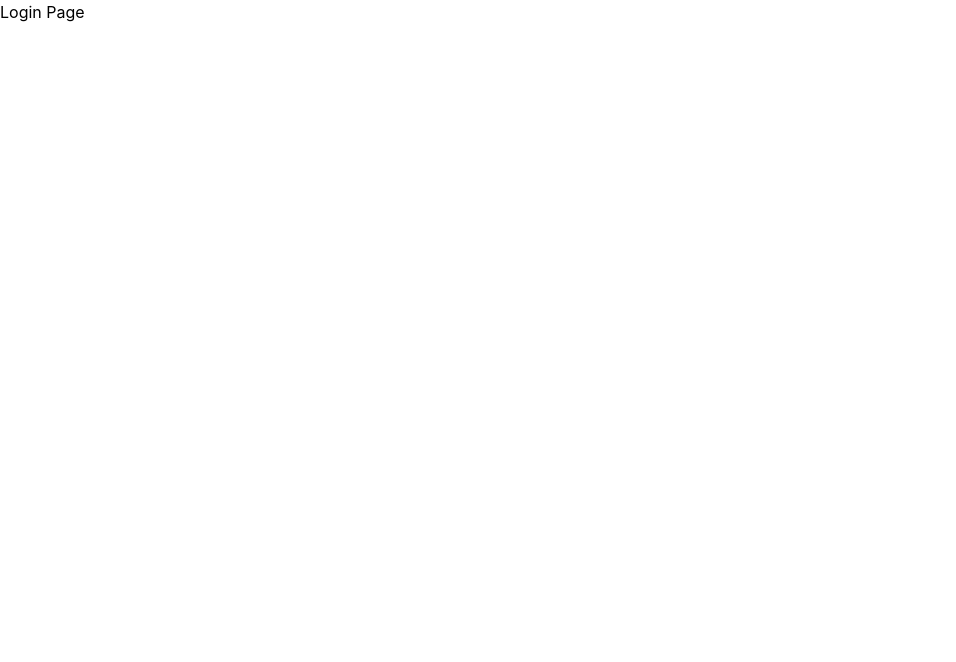
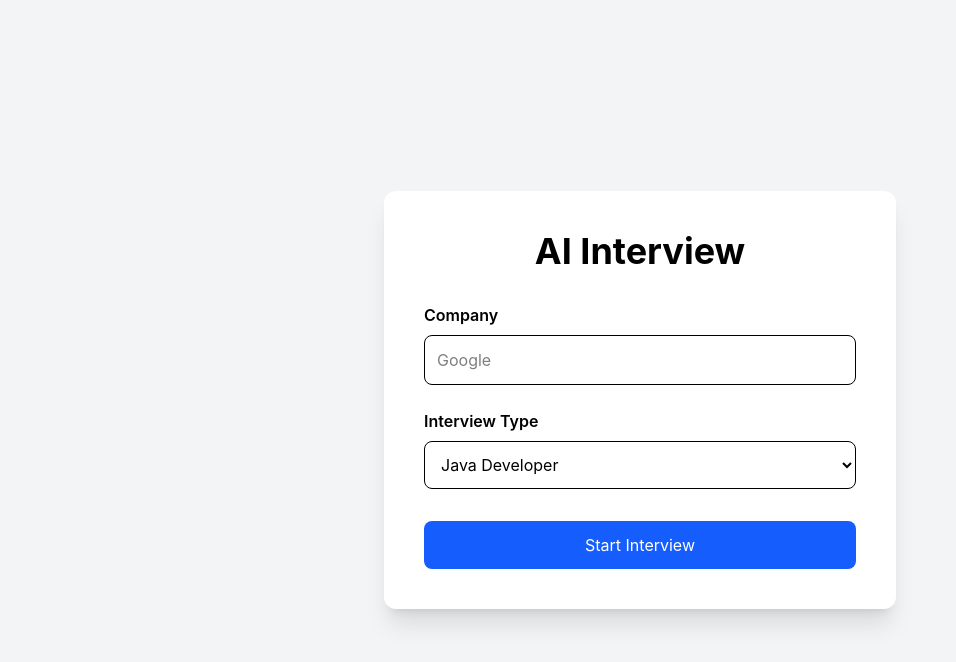
Before and after one commit to manish9548/ai-resume-interviewer, a React (Vite) app in the folder frontend/: page /interview/start in a window 1280 px wide. Shown: the top 662 px of the page, without its empty margins (0-956 px from the left). Built offline with nearby package versions, Linux system fonts and the light colour scheme.

Commit message:
Completed AI interview question generation flow

```diff
--- a/frontend/src/pages/Interview.jsx
+++ b/frontend/src/pages/Interview.jsx
@@ -1,5 +1,243 @@
+import { useEffect, useState } from "react";
+import { useParams, useNavigate } from "react-router-dom";
+import api from "../utils/axiosConfig";
+
 function Interview() {
-    return <h1>Login Page</h1>;
+
+    const { id } = useParams();
+    const navigate = useNavigate();
+
+    const [questions, setQuestions] = useState([]);
+    const [current, setCurrent] = useState(0);
+    const [answer, setAnswer] = useState("");
+    const [loading, setLoading] = useState(true);
+    const [submitting, setSubmitting] = useState(false);
+
+    useEffect(() => {
+        loadQuestions();
+    }, []);
+
+    const loadQuestions = async () => {
+
+        try {
+
+            const res = await api.get(`/interview/${id}/questions`);
+
+            setQuestions(res.data);
+
+        } catch (e) {
+
+            console.log(e);
+
+            alert("Failed to load interview.");
+
+        } finally {
+
+            setLoading(false);
+
+        }
+
+    };
+
+    const submitAnswer = async () => {
+
+        if (answer.trim() === "") {
+
+            alert("Please write your answer.");
+
+            return;
+
+        }
+
+        setSubmitting(true);
+
+        try {
+
+            await api.post(
+                `/interview/question/${questions[current].id}/answer`,
+                {
+                    answer
+                }
+            );
+
+            if (current < questions.length - 1) {
+
+                setCurrent(current + 1);
+
+                setAnswer("");
+
+            } else {
+
+                await api.post(`/interview/${id}/finish`);
+
+                navigate(`/result/${id}`);
+
+            }
+
+        } catch (e) {
+
+            console.log(e);
+
+            alert("Failed to submit answer.");
+
+        }
+
+        setSubmitting(false);
+
+    };
+
+    const skipQuestion = async () => {
+
+        try {
+
+            await api.post(
+                `/interview/question/${questions[current].id}/skip`
+            );
+
+            if (current < questions.length - 1) {
+
+                setCurrent(current + 1);
+
+                setAnswer("");
+
+            } else {
+
+                await api.post(`/interview/${id}/finish`);
+
+                navigate(`/result/${id}`);
+
+            }
+
+        } catch (e) {
+
+            console.log(e);
+
+        }
+
+    };
+
+    if (loading) {
+
+        return (
+
+            <div className="min-h-screen flex justify-center items-center">
+
+                <h1 className="text-3xl font-bold">
+
+                    Loading Interview...
+
+                </h1>
+
+            </div>
+
+        );
+
+    }
+
+    const q = questions[current];
+
+    return (
+
+        <div className="min-h-screen bg-gray-100">
+
+            <div className="max-w-5xl mx-auto py-10">
+
+                <div className="bg-white rounded-xl shadow-lg p-8">
+
+                    <h1 className="text-4xl font-bold mb-6">
+
+                        AI Interview
+
+                    </h1>
+
+                    <p className="text-gray-500 mb-6">
+
+                        Question {current + 1} / {questions.length}
+
+                    </p>
+
+                    <div className="bg-blue-50 p-6 rounded-lg">
+
+                        <h2 className="text-2xl font-semibold">
+
+                            {q.question}
+
+                        </h2>
+
+                    </div>
+
+                    <textarea
+
+                        rows="8"
+
+                        value={answer}
+
+                        onChange={(e)=>setAnswer(e.target.value)}
+
+                        className="w-full mt-8 border rounded-lg p-4"
+
+                        placeholder="Write your answer here..."
+
+                    />
+
+                    <div className="flex justify-between mt-8">
+
+                        <button
+
+                            onClick={skipQuestion}
+
+                            className="bg-red-500 text-white px-6 py-3 rounded-lg"
+
+                        >
+
+                            Skip
+
+                        </button>
+
+                        <button
+
+                            disabled={submitting}
+
+                            onClick={submitAnswer}
+
+                            className="bg-blue-600 text-white px-8 py-3 rounded-lg"
+
+                        >
+
+                            {
+
+                                submitting
+
+                                    ?
+
+                                    "Submitting..."
+
+                                    :
+
+                                    current === questions.length - 1
+
+                                        ?
+
+                                        "Finish Interview"
+
+                                        :
+
+                                        "Next"
+
+                            }
+
+                        </button>
+
+                    </div>
+
+                </div>
+
+            </div>
+
+        </div>
+
+    );
+
 }
 
 export default Interview;
--- a/frontend/src/pages/StartInterview.jsx
+++ b/frontend/src/pages/StartInterview.jsx
@@ -1,5 +1,160 @@
+import { useState } from "react";
+import { useNavigate } from "react-router-dom";
+import api from "../utils/axiosConfig";
+
 function StartInterview() {
-    return <h1>Login Page</h1>;
+
+    const navigate = useNavigate();
+
+    const [company, setCompany] = useState("");
+
+    const [interviewType, setInterviewType] = useState("Java Developer");
+
+    const [loading, setLoading] = useState(false);
+
+    const handleStart = async () => {
+
+        if (company.trim() === "") {
+
+            alert("Enter Company Name");
+
+            return;
+
+        }
+
+        setLoading(true);
+
+        try {
+
+            const response = await api.post("/interview/start", {
+
+                company,
+
+                interviewType
+
+            });
+
+            // Response:
+            // Interview Started Successfully. Interview ID: 5
+
+            const interviewId = response.data.split(":")[1].trim();
+
+            navigate(`/interview/${interviewId}`);
+
+        } catch (error) {
+
+            console.log(error);
+
+            alert("Unable to start interview.");
+
+        }
+
+        setLoading(false);
+
+    };
+
+    return (
+
+        <div className="min-h-screen bg-gray-100 flex justify-center items-center">
+
+            <div className="bg-white shadow-xl rounded-xl p-10 w-full max-w-lg">
+
+                <h1 className="text-4xl font-bold text-center mb-8">
+
+                    AI Interview
+
+                </h1>
+
+                <div className="mb-6">
+
+                    <label className="font-semibold">
+
+                        Company
+
+                    </label>
+
+                    <input
+
+                        type="text"
+
+                        value={company}
+
+                        onChange={(e)=>setCompany(e.target.value)}
+
+                        placeholder="Google"
+
+                        className="w-full border rounded-lg p-3 mt-2"
+
+                    />
+
+                </div>
+
+                <div className="mb-8">
+
+                    <label className="font-semibold">
+
+                        Interview Type
+
+                    </label>
+
+                    <select
+
+                        value={interviewType}
+
+                        onChange={(e)=>setInterviewType(e.target.value)}
+
+                        className="w-full border rounded-lg p-3 mt-2"
+
+                    >
+
+                        <option>Java Developer</option>
+
+                        <option>Spring Boot</option>
+
+                        <option>Full Stack</option>
+
+                        <option>DSA</option>
+
+                        <option>HR</option>
+
+                        <option>Behavioral</option>
+
+                    </select>
+
+                </div>
+
+                <button
+
+                    onClick={handleStart}
+
+                    disabled={loading}
+
+                    className="w-full bg-blue-600 text-white py-3 rounded-lg"
+
+                >
+
+                    {
+
+                        loading
+
+                        ?
+
+                        "Generating Questions..."
+
+                        :
+
+                        "Start Interview"
+
+                    }
+
+                </button>
+
+            </div>
+
+        </div>
+
+    );
+
 }
 
 export default StartInterview;
--- a/frontend/src/services/interviewService.js
+++ b/frontend/src/services/interviewService.js
@@ -0,0 +1,55 @@
+import api from "../utils/axiosConfig";
+
+export const startInterview = async (data) => {
+
+    const response = await api.post(
+        "/interview/start",
+        data
+    );
+
+    return response.data;
+
+};
+
+export const getInterviewQuestions = async (interviewId) => {
+
+    const response = await api.get(
+        `/interview/${interviewId}/questions`
+    );
+
+    return response.data;
+
+};
+
+export const submitAnswer = async (questionId, answer) => {
+
+    const response = await api.post(
+        `/interview/question/${questionId}/answer`,
+        {
+            answer
+        }
+    );
+
+    return response.data;
+
+};
+
+export const skipQuestion = async (questionId) => {
+
+    const response = await api.post(
+        `/interview/question/${questionId}/skip`
+    );
+
+    return response.data;
+
+};
+
+export const finishInterview = async (interviewId) => {
+
+    const response = await api.post(
+        `/interview/${interviewId}/finish`
+    );
+
+    return response.data;
+
+};
```
Also changed, not shown: frontend/src/pages/InterviewMode.jsx (added).
